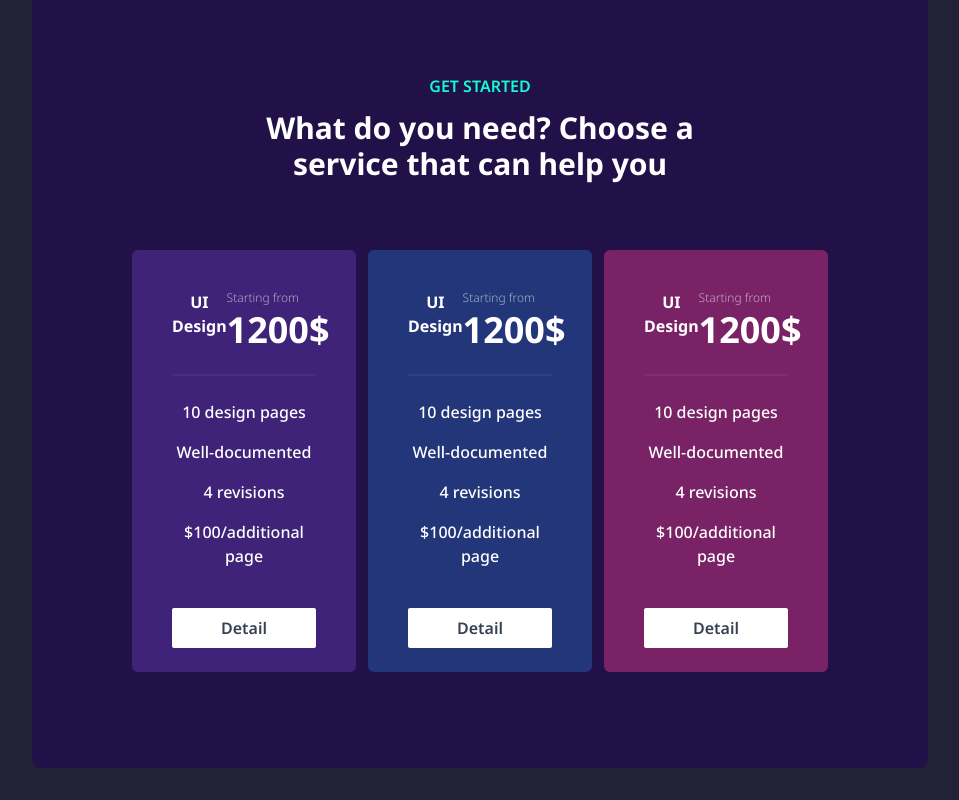
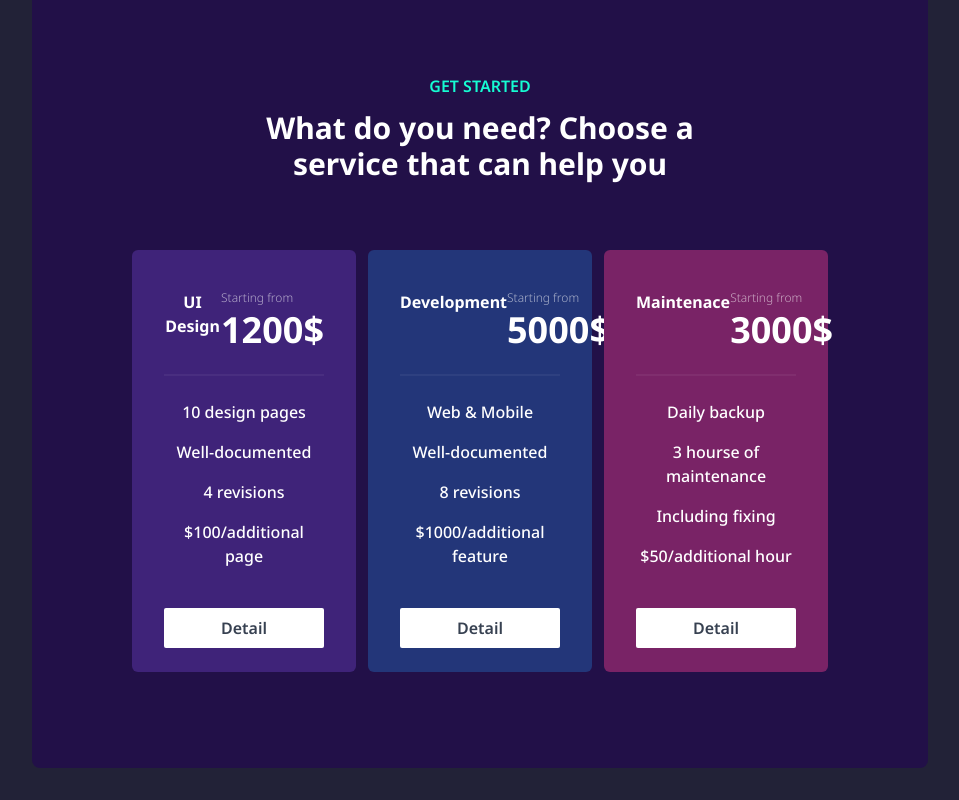
Before and after one commit to ahmdsk/CollosalLandingPage, a Next.js app: page / in a window 1280 px wide. Shown: the part 3070-3870 px from the top of the page, without its empty margins (160-1119 px from the left). Built offline with nearby package versions, Linux system fonts and the light colour scheme.

Commit message:
Refactor Service Pages

```diff
--- a/src/components/ServiceCard.tsx
+++ b/src/components/ServiceCard.tsx
@@ -2,24 +2,26 @@ import Button from "./Button";
 
 interface Props {
     bgClassName: string,
-    textClassName: string
+    textClassName: string,
+    title: 'UI Design' | 'Development' | 'Maintenace',
+    price: 1200 | 5000 | 3000,
+    desc: string[]
 }
 
-export default function ServiceCard({ bgClassName, textClassName }: Props) {
+export default function ServiceCard({ bgClassName, textClassName, title, price, desc }: Props) {
     return (
-        <div className={`rounded-md pt-10 pb-6 px-10 w-3/12 ${bgClassName}`}>
+        <div className={`rounded-md pt-10 pb-6 px-8 w-3/12 ${bgClassName}`}>
             <div className="flex justify-between border-b-2 border-white border-opacity-5 pb-6">
-                <h3 className="font-bold">UI Design</h3>
+                <h3 className="font-bold">{title}</h3>
                 <div className="text-left">
                     <p className="font-light text-xs text-white text-opacity-60 pb-1">Starting from</p>
-                    <h2 className="font-bold text-4xl">1200$</h2>
+                    <h2 className="font-bold text-4xl">{price}$</h2>
                 </div>
             </div>
             <div className="text-center py-6">
-                <p className="pb-4 font-medium">10 design pages</p>
-                <p className="pb-4 font-medium">Well-documented</p>
-                <p className="pb-4 font-medium">4 revisions</p>
-                <p className="pb-4 font-medium">$100/additional page</p>
+                {desc.map((d) => {
+                    return <p className="pb-4 font-medium">{d}</p>
+                })}
             </div>
             <Button text="Detail" className={`bg-white text-gray-700 font-semibold inline-block w-full ${textClassName}`} />
         </div>
--- a/src/components/Services.tsx
+++ b/src/components/Services.tsx
@@ -3,16 +3,47 @@ import ServiceCard from "./ServiceCard";
 export default function Services() {
   return (
     <div className="flex justify-center py-24 bg-[#221048] rounded-lg">
-        <div className="flex flex-col justify-center items-center text-center w-full">
-            <h3 className="text-[#16FCD2] font-semibold text-base">GET STARTED</h3>
-            <h1 className="font-bold text-3xl pt-3 pb-5 w-[500px]">What do you need? Choose a service that can help you</h1>
+      <div className="flex flex-col justify-center items-center text-center w-full">
+        <h3 className="text-[#16FCD2] font-semibold text-base">GET STARTED</h3>
+        <h1 className="font-bold text-3xl pt-3 pb-5 w-[500px]">What do you need? Choose a service that can help you</h1>
 
-            <div className="flex flex-wrap gap-3 justify-center w-full pt-12">
-                <ServiceCard bgClassName="bg-[#3F2379]" textClassName="text-[#3F2379]" />
-                <ServiceCard bgClassName="bg-[#233679]" textClassName="text-[#233679]" />
-                <ServiceCard bgClassName="bg-[#792366]" textClassName="text-[#792366]" />
-            </div>
+        <div className="flex flex-wrap gap-3 justify-center w-full pt-12">
+          <ServiceCard
+            bgClassName="bg-[#3F2379]"
+            textClassName="text-[#3F2379]"
+            title="UI Design"
+            price={1200}
+            desc={[
+              '10 design pages',
+              'Well-documented',
+              '4 revisions',
+              '$100/additional page'
+            ]} />
+
+          <ServiceCard
+            bgClassName="bg-[#233679]"
+            textClassName="text-[#233679]"
+            title="Development"
+            price={5000} desc={[
+              'Web & Mobile',
+              'Well-documented',
+              '8 revisions',
+              '$1000/additional feature'
+            ]} />
+
+          <ServiceCard
+            bgClassName="bg-[#792366]"
+            textClassName="text-[#792366]"
+            title="Maintenace"
+            price={3000}
+            desc={[
+              'Daily backup',
+              '3 hourse of maintenance',
+              'Including fixing',
+              '$50/additional hour'
+            ]} />
         </div>
+      </div>
     </div>
   )
 }
```
